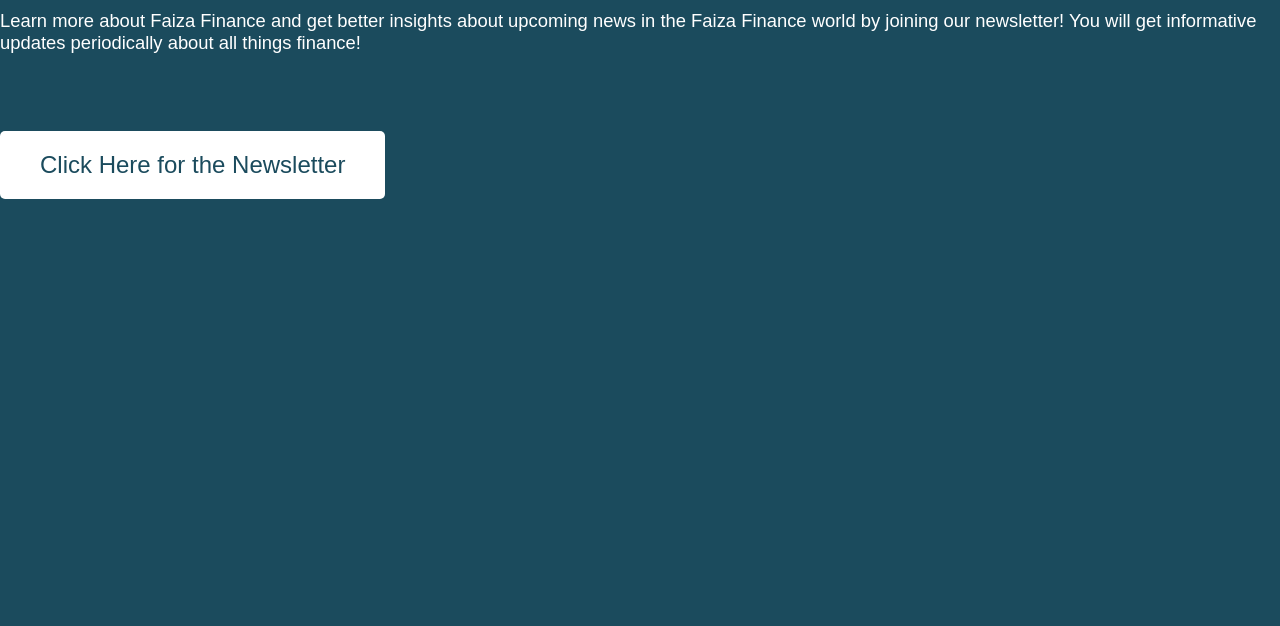
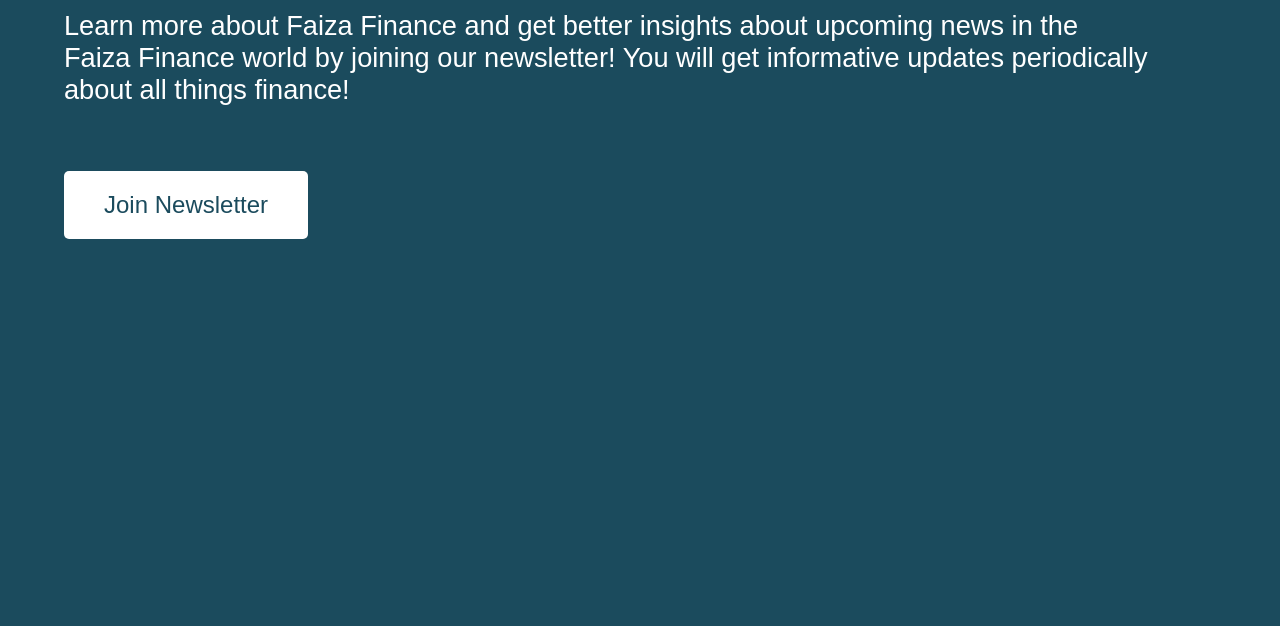
Before and after one commit to webkind-dev/FaizaFinance, a plain HTML site: page Newsletter.html in a window 1280 px wide. Shown: the part 174-800 px from the top of the page. Drawn offline with Linux system fonts and the light colour scheme; a web font is replaced by a local one.

Commit message:
newsletter

```diff
--- a/Newsletter.html
+++ b/Newsletter.html
@@ -4,7 +4,7 @@
     <meta charset="UTF-8">
     <meta name="viewport" content="width=device-width, initial-scale=1.0">
     <link rel="stylesheet" href="style.css">
-    <title>Newsletter</title>
+    <title>Join</title>
 </head>
 <body class="body">
     <header>
@@ -19,14 +19,11 @@
         </nav>
     </header>
     <main>
-        <div class="newshead">
+        <div class="join-info">
             <h1>Newsletter</h1>
-            <p>
-                Learn more about Faiza Finance and get better insights about upcoming news in the Faiza Finance world by joining our newsletter! You will get informative updates periodically about all things finance!
-            </p>
-            <button class="news-button">Click Here for the Newsletter</button>
+            <p>Learn more about Faiza Finance and get better insights about upcoming news in the Faiza Finance world by joining our newsletter! You will get informative updates periodically about all things finance!</p>
+            <button class="join-button">Join Newsletter</button>
         </div>
-
 
 
 
```
